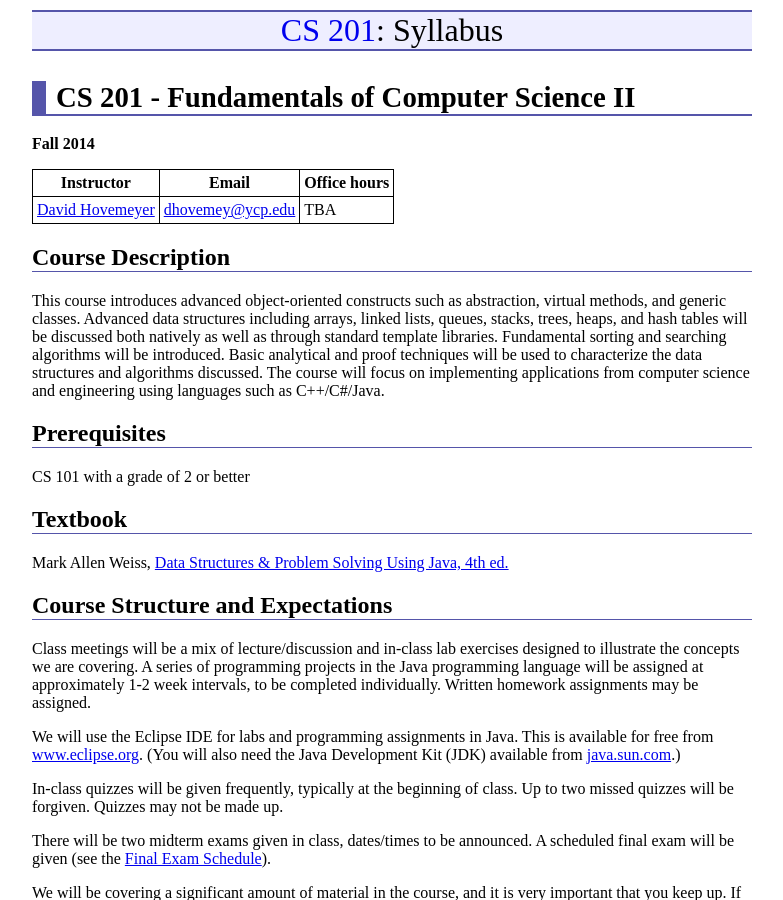
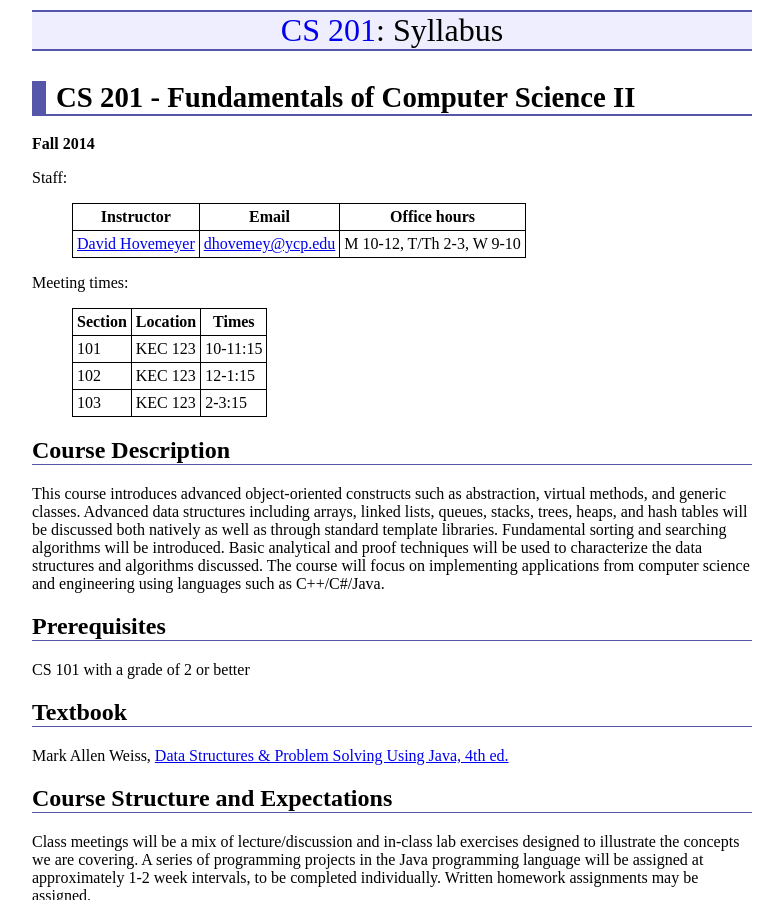
Before and after one commit to ycpcs/cs201-fall2014, a Jekyll site: the page built from syllabus.md, in a window 1280 px wide and 900 px high. Shown: the whole window, without its empty margins (248-1031 px from the left). Built offline with Jekyll 4.4.1, drawn with Linux system fonts in a browser that asks for light colours; nearby versions of some CDN libraries; Markdown is read by kramdown in place of the engine named in the settings.

Commit message:
final updates to syllabus

```diff
--- a/syllabus.md
+++ b/syllabus.md
@@ -8,9 +8,19 @@
 
 **Fall 2014**
 
-Instructor | Email | Office hours
----------- | ----- | ------------
-[David Hovemeyer](http://faculty.ycp.edu/~dhovemey) | [dhovemey@ycp.edu](mailto:dhovemey@ycp.edu) | TBA
+Staff:
+
+> Instructor | Email | Office hours
+> ---------- | ----- | ------------
+> [David Hovemeyer](http://faculty.ycp.edu/~dhovemey) | [dhovemey@ycp.edu](mailto:dhovemey@ycp.edu) | M 10-12, T/Th 2-3, W 9-10
+
+Meeting times:
+
+> Section | Location | Times
+> ------- | -------- | -----
+> 101 | KEC 123 | 10-11:15
+> 102 | KEC 123 | 12-1:15
+> 103 | KEC 123 | 2-3:15
 
 Course Description
 ------------------
```
